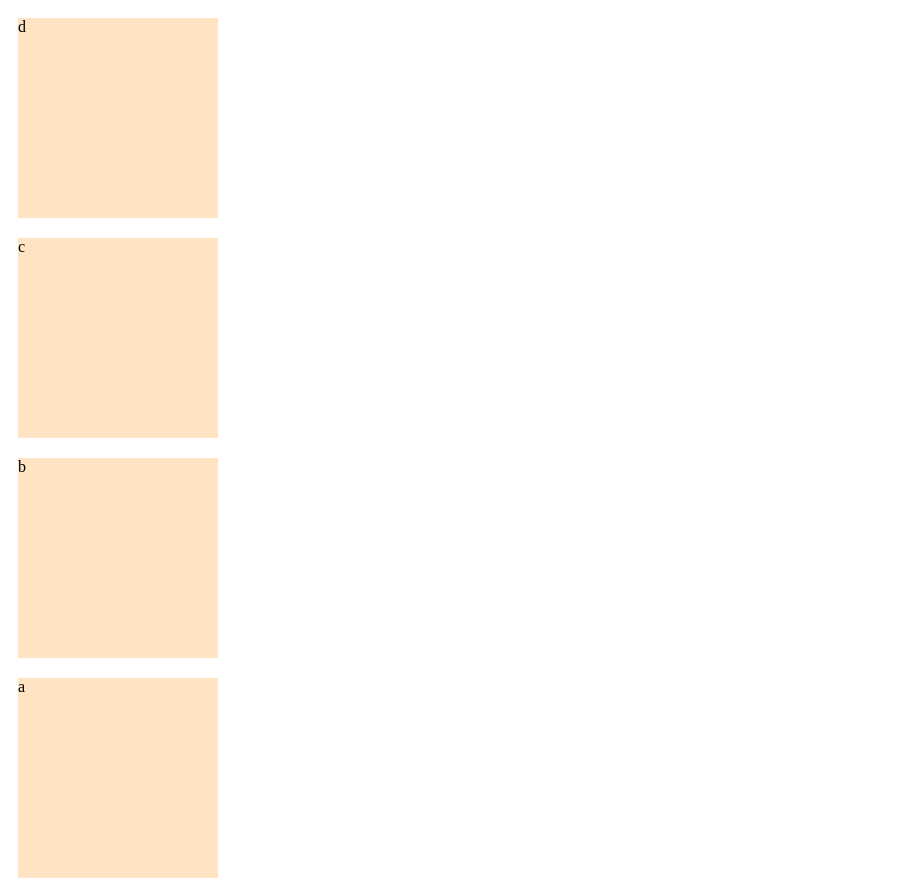
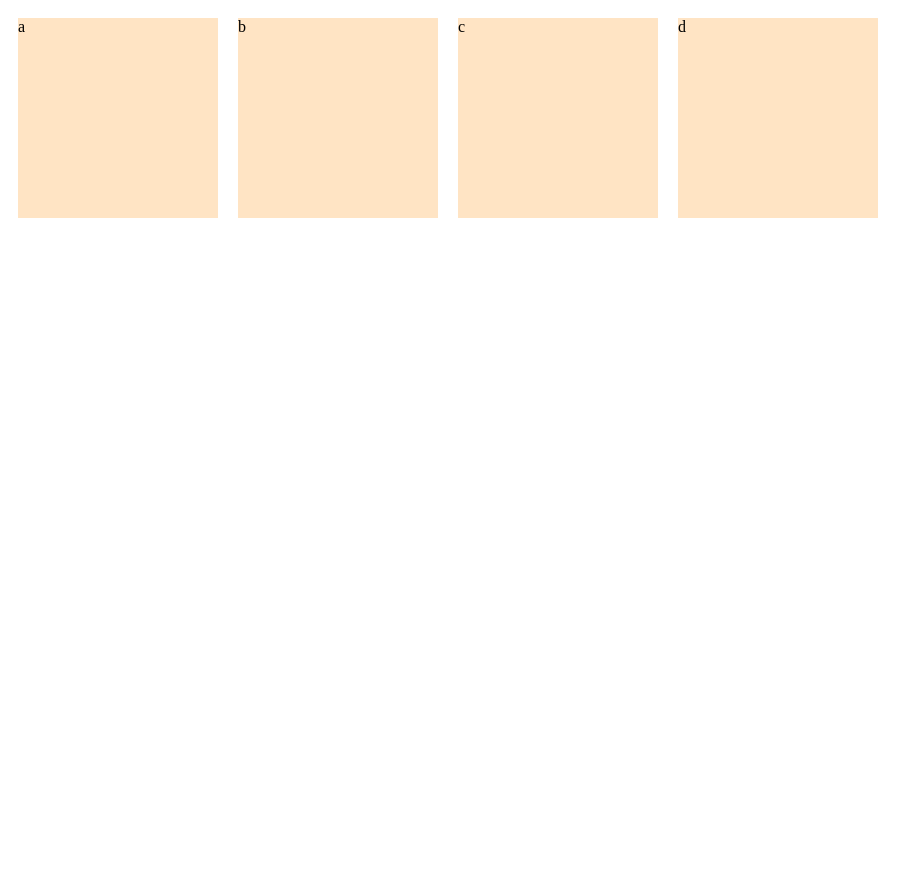
Before and after one commit to srushti5015/icp8-assign17, a plain HTML site: page index.html in a window 1280 px wide. Shown: the whole page, without its empty margins (0-923 px from the left). After the commit the page ends 800 px from the top, so only its background shows below. Drawn offline with Linux system fonts and the light colour scheme.

Commit message:
justify content start applied

```diff
--- a/index.html
+++ b/index.html
@@ -7,7 +7,8 @@
     <style>
         .main{
             display: flex;
-            flex-direction: column-reverse;
+            flex-direction: row;
+            justify-content: start;
 
         }
         .card{
```
